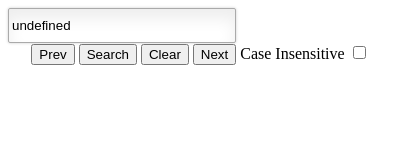
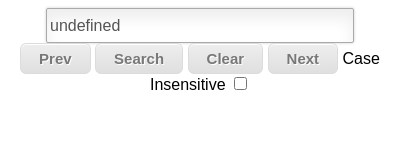
Before and after one commit to gsingh93/regex-search, a browser extension: page popup.html in a window 400 px wide. Drawn offline with Linux system fonts and the light colour scheme.

Commit message:
Styled popup

```diff
--- a/popup.html
+++ b/popup.html
@@ -2,13 +2,21 @@
 <html>
   <head>
 	<style>
+	  body {
+	    font-family: Arial, sans-serif;
+	    min-width: 350px;
+	    text-align: center;
+	  }
+
 	  input[type=text] {
 	    border:1px solid #aaa;
 	    box-shadow: 0px 0px 3px #ccc, 0 10px 15px #eee inset;
 	    border-radius:2px;
 	    height:27px;
-	    width:220px;
+	    width:300px;
 	    padding: 3px;
+	    color: #555555;
+	    font-size: 16px;
 	  }
 
 	  input:focus[type=text] {
@@ -22,16 +30,49 @@
 	  input.invalid {
 	    border-color: red;
 	  }
+
+	  .button {
+	    -moz-box-shadow:inset 0px 1px 0px 0px #ffffff;
+  	    -webkit-box-shadow:inset 0px 1px 0px 0px #ffffff;
+  	    box-shadow:inset 0px 1px 0px 0px #ffffff;
+  	    background:-webkit-gradient( linear, left top, left bottom, color-stop(0.05, #ededed), color-stop(1, #dfdfdf) );
+  	    background:-moz-linear-gradient( center top, #ededed 5%, #dfdfdf 100% );
+  	    filter:progid:DXImageTransform.Microsoft.gradient(startColorstr='#ededed', endColorstr='#dfdfdf');
+  	    background-color:#ededed;
+  	    -moz-border-radius:6px;
+  	    -webkit-border-radius:6px;
+  	    border-radius:6px;
+  	    border:1px solid #dcdcdc;
+  	    display:inline-block;
+  	    color:#777777;
+  	    font-family:arial;
+  	    font-size:15px;
+  	    font-weight:bold;
+  	    padding:6px 18px;
+  	    text-decoration:none;
+  	    text-shadow:1px 1px 0px #ffffff;
+  	  }
+	  .button:hover {
+	    background:-webkit-gradient( linear, left top, left bottom, color-stop(0.05, #dfdfdf), color-stop(1, #ededed) );
+	    background:-moz-linear-gradient( center top, #dfdfdf 5%, #ededed 100% );
+	    filter:progid:DXImageTransform.Microsoft.gradient(startColorstr='#dfdfdf', endColorstr='#ededed');
+	    background-color:#dfdfdf;
+	    cursor: pointer;
+	  }
+	  .button:active {
+	    position:relative;
+	    top:1px;
+	  }
 	</style>
   </head>
   <body>
 	<div>
 	<input type="text" id="query">
 	<div style="text-align: center">
-	  <button id="prev">Prev</button>
-	  <button id="search">Search</button>
-	  <button id="clear">Clear</button>
-	  <button id="next">Next</button>
+	  <button class="button" id="prev">Prev</button>
+	  <button class="button" id="search">Search</button>
+	  <button class="button" id="clear">Clear</button>
+	  <button class="button" id="next">Next</button>
 	  Case Insensitive <input type="checkbox" id="case-insensitive">
 	</div>
 	<script src="popup.js"></script>
```
